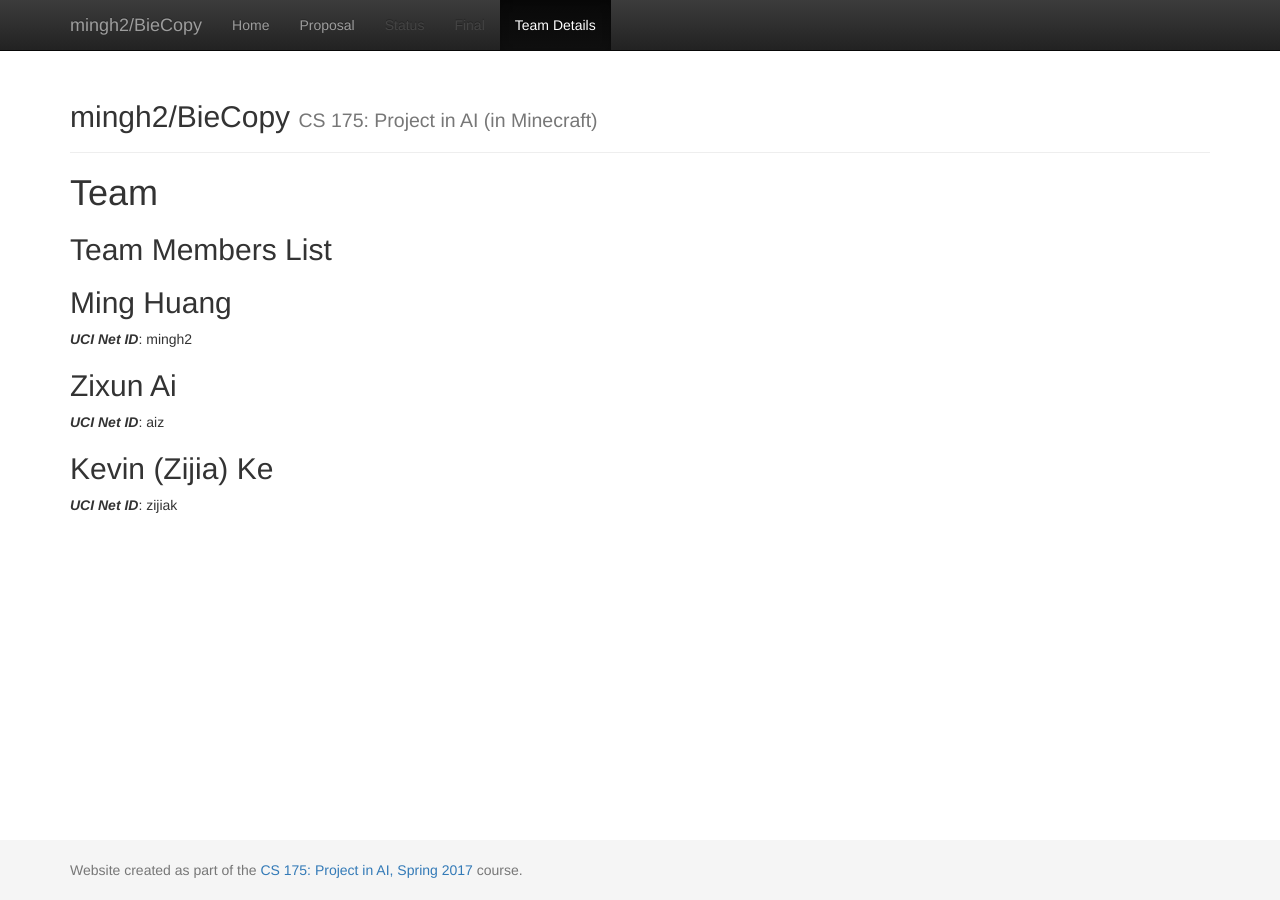
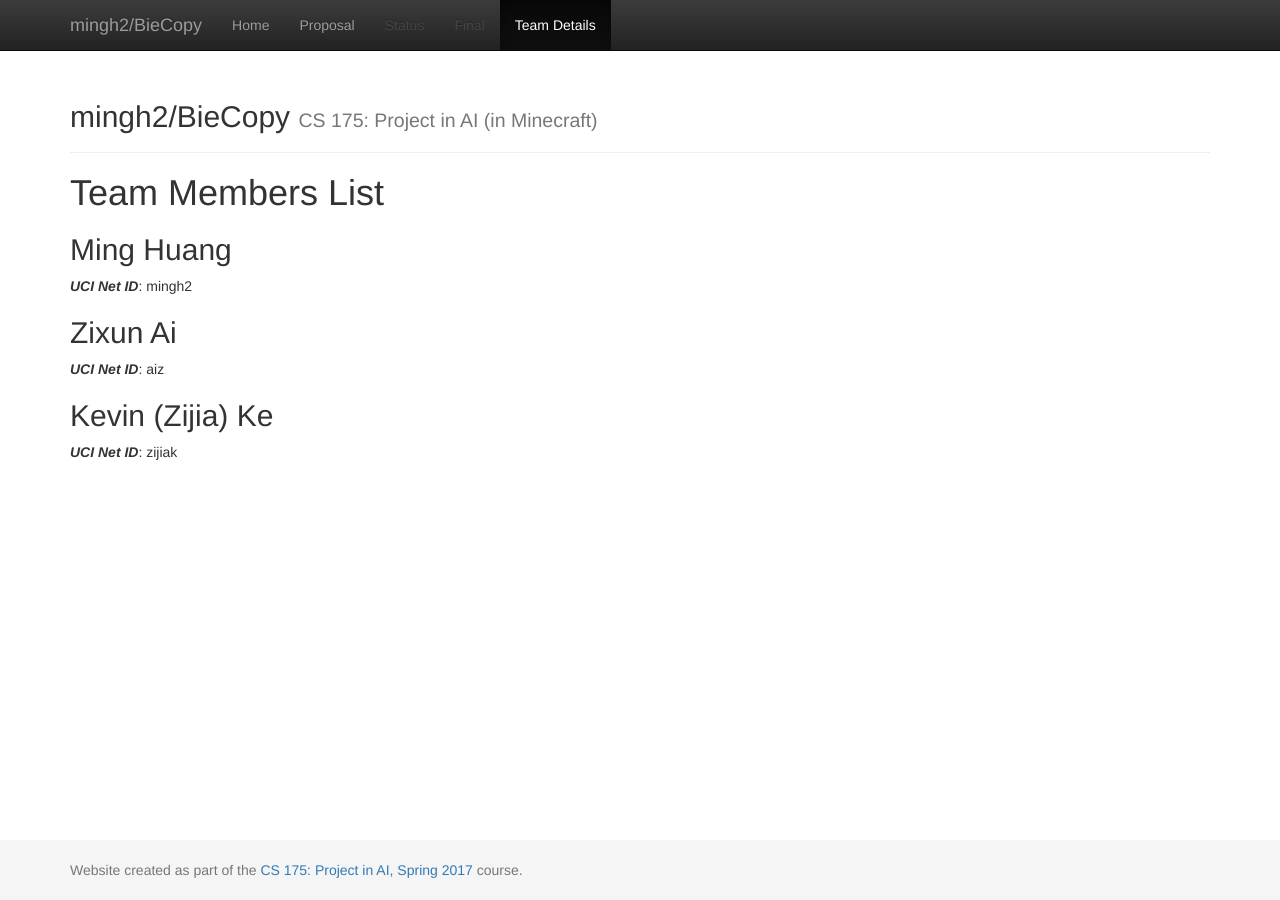
Before and after one commit to mingh2/SurvivalOfTheFittest, a Jekyll site: the page built from docs/team.md, in a window 1280 px wide. Built offline with Jekyll 4.4.1, drawn with Linux system fonts in a browser that asks for light colours.

Commit message:
Update team.md

```diff
--- a/docs/team.md
+++ b/docs/team.md
@@ -3,9 +3,7 @@ layout: default
 title:  Team
 ---
 
-# {{ page.title }}
-
-## Team Members List
+# Team Members List
 
 ## Ming Huang
 ***UCI Net ID***: mingh2
```
